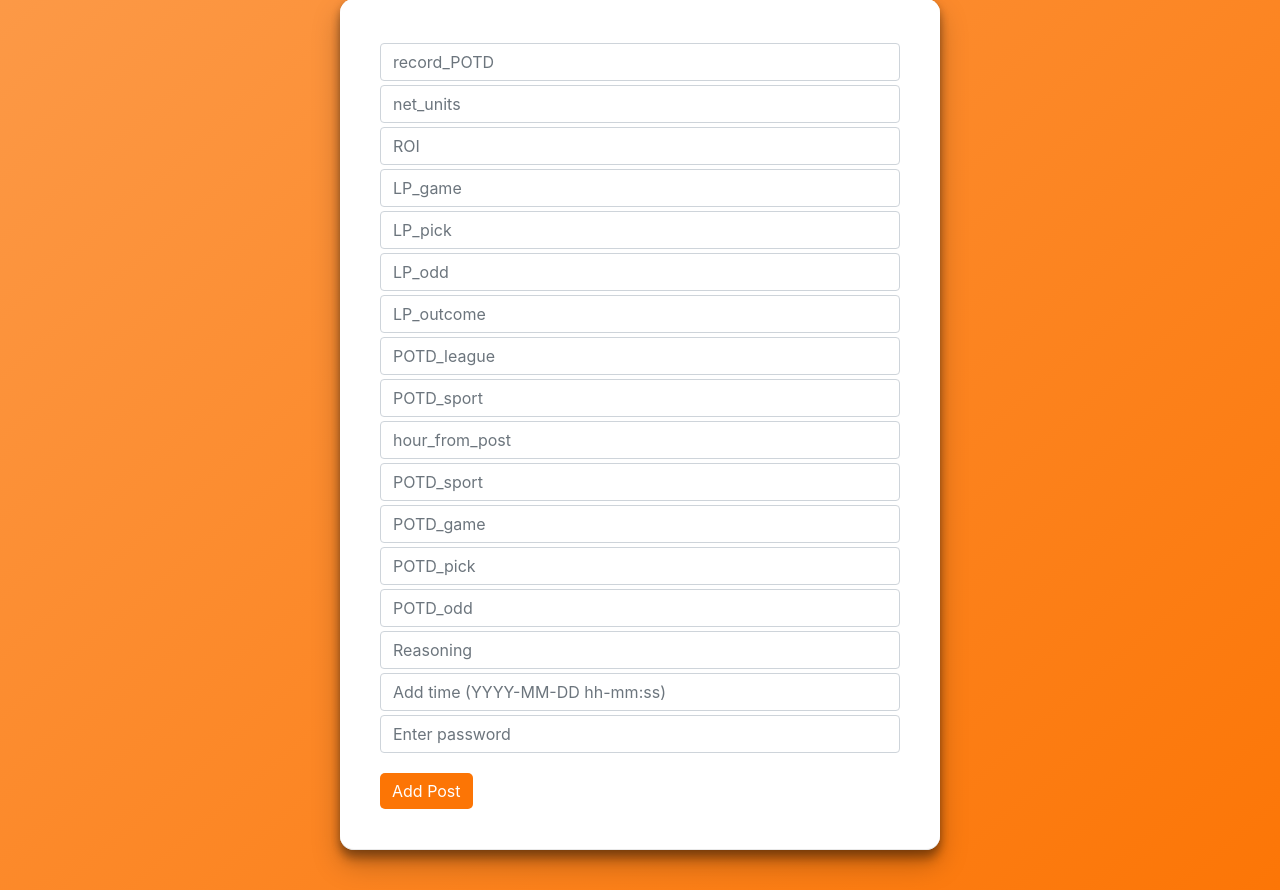
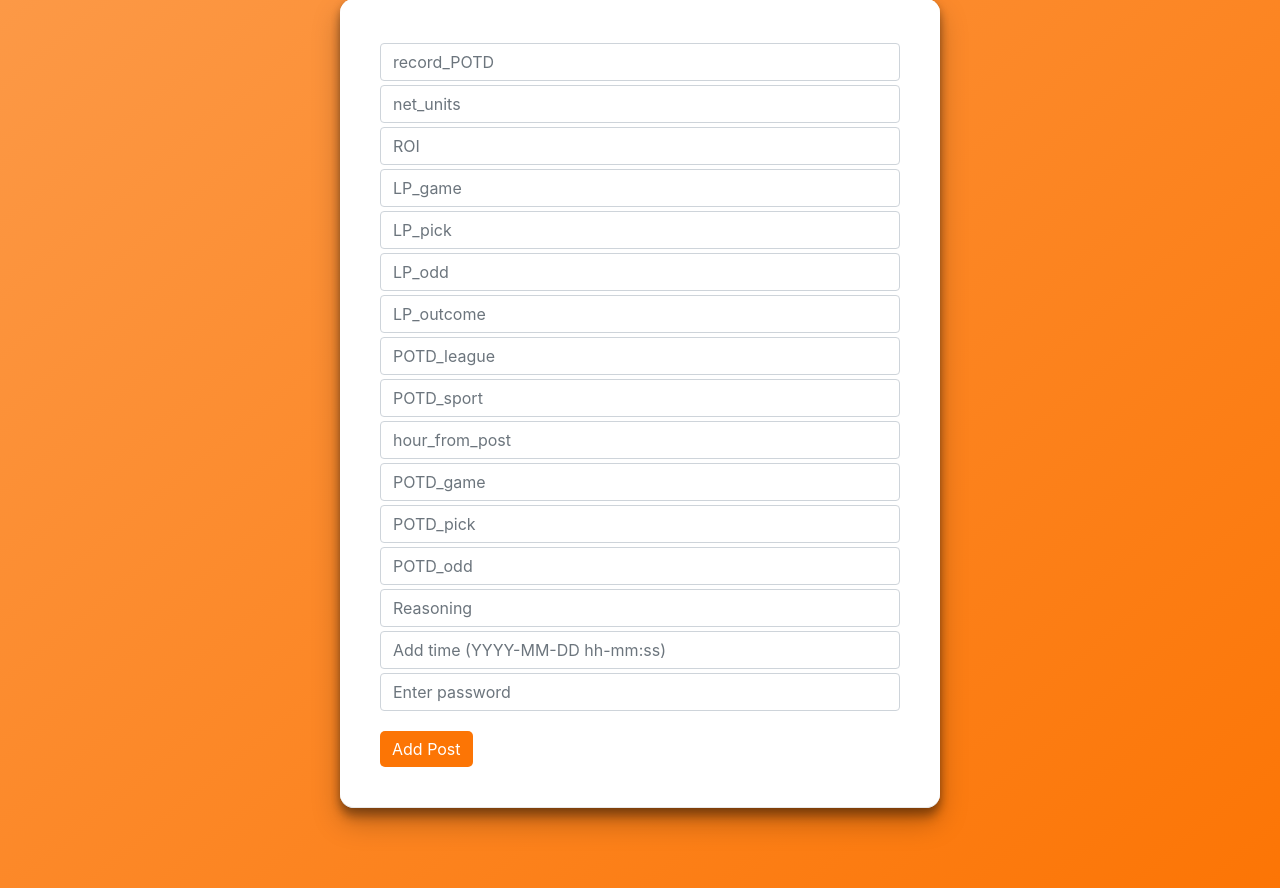
Before and after one commit to SaveOneBet/reddit-scheduler, a Flask app: page / in a window 1280 px wide. Shown: the part 171-1061 px from the top of the page. Run offline with Flask 2, Linux system fonts and the light colour scheme; data that the repository does not hold is empty; some libraries are stand-ins or nearby versions.

Commit message:
🇳🇱

```diff
--- a/app/templates/base.html
+++ b/app/templates/base.html
@@ -118,7 +118,6 @@
                         <input id="title" class="form-control" type="text" name="POTD_league" placeholder="POTD_league">
                         <input id="title" class="form-control" type="text" name="POTD_sport" placeholder="POTD_sport">
                         <input id="title" class="form-control" type="text" name="hour_from_post" placeholder="hour_from_post">
-                        <input id="title" class="form-control" type="text" name="POTD_sport" placeholder="POTD_sport">
                         <input id="title" class="form-control" type="text" name="POTD_game" placeholder="POTD_game">
                         <input id="title" class="form-control" type="text" name="POTD_pick" placeholder="POTD_pick">
                         <input id="title" class="form-control" type="text" name="POTD_odd" placeholder="POTD_odd">
```
